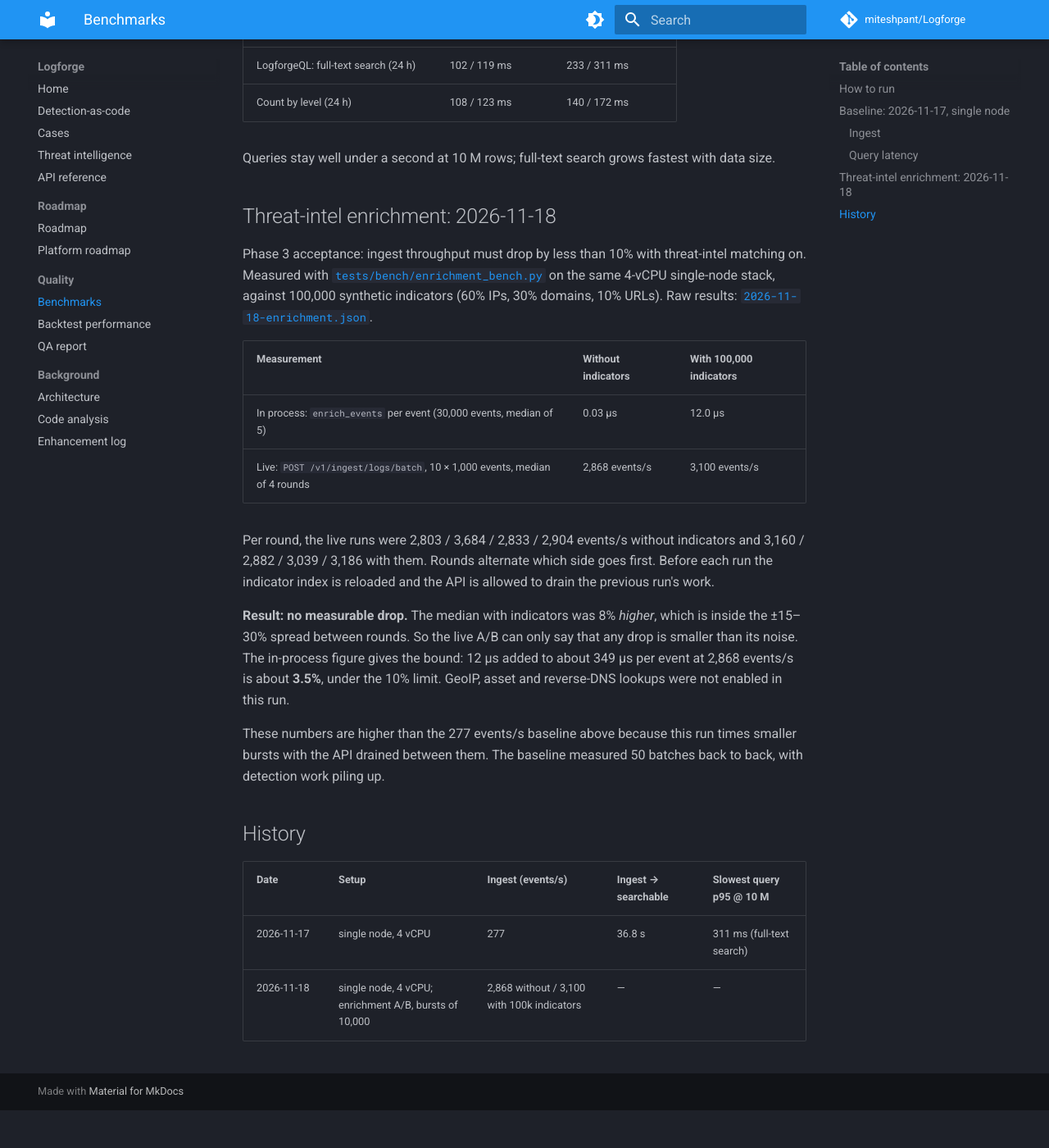
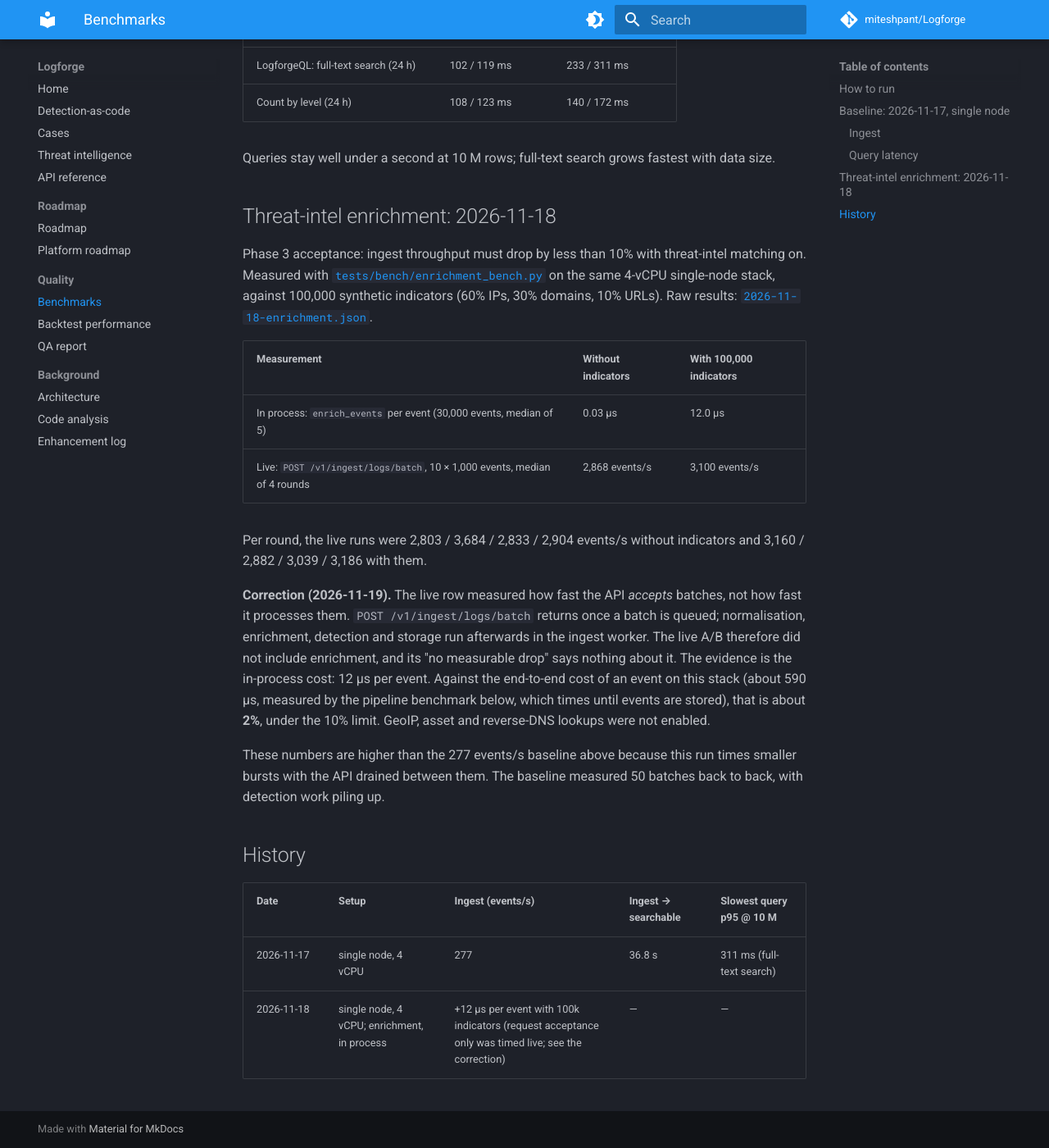
Before and after one commit to miteshpant/Logforge, an MkDocs documentation site: the page built from docs/benchmarks/README.md, in a window 1280 px wide and 1400 px high, scrolled down 1663 px. Shown: the whole window at 82% size. Built offline with MkDocs 1.6.1 and Material for MkDocs 9.7.7, drawn with Linux system fonts in a browser that asks for light colours; comment, search, counter and statistics services are not loaded; before the commit the page ends 3017 px from its top, so only the background shows below that.

Commit message:
Correct the Phase 3 benchmark; record Phase 4 follow-ups
- The Phase 3 live A/B timed POST /v1/ingest/logs/batch, which returns
  once a batch is queued. Enrichment runs afterwards in the ingest worker,
  so that run never measured it, and "no measurable drop" was not
  evidence. The docs now say so. The criterion rests on the in-process
  cost: 12 µs per event, about 2% of the ~590 µs an event costs end to
  end, as measured by the new pipeline benchmark.
- The pipeline benchmark's verdict uses each side's best run, with the
  median also reported. Whole runs on the shared single-node stack slow
  down several-fold at random.
- ROADMAP follow-ups:
  - Phase 4 gaps: route destinations, per-process metrics, a JSON-only
    editor, OTLP/JSON and field mappings not yet pipelines, and runner
    overhead;
  - the per-request ALTER TABLE UPDATE quota mutations, the likely
    source of the benchmark swings.
- Raw results of the first, 3-round end-to-end run.

Co-Authored-By: Claude Opus 5.5 <noreply@anthropic.com>
Claude-Session: https://claude.ai/code/session_017j6Y7u5fbgghW6rbktQFja

```diff
--- a/docs/benchmarks/README.md
+++ b/docs/benchmarks/README.md
@@ -75,16 +75,18 @@ on the same 4-vCPU single-node stack, against 100,000 synthetic indicators
 | Live: `POST /v1/ingest/logs/batch`, 10 × 1,000 events, median of 4 rounds | 2,868 events/s | 3,100 events/s |
 
 Per round, the live runs were 2,803 / 3,684 / 2,833 / 2,904 events/s
-without indicators and 3,160 / 2,882 / 3,039 / 3,186 with them. Rounds
-alternate which side goes first. Before each run the indicator index is
-reloaded and the API is allowed to drain the previous run's work.
+without indicators and 3,160 / 2,882 / 3,039 / 3,186 with them.
 
-**Result: no measurable drop.** The median with indicators was 8% *higher*,
-which is inside the ±15–30% spread between rounds. So the live A/B can only
-say that any drop is smaller than its noise. The in-process figure gives the
-bound: 12 µs added to about 349 µs per event at 2,868 events/s is about
-**3.5%**, under the 10% limit. GeoIP, asset and reverse-DNS lookups were not
-enabled in this run.
+**Correction (2026-11-19).** The live row measured how fast the API
+*accepts* batches, not how fast it processes them. `POST
+/v1/ingest/logs/batch` returns once a batch is queued; normalisation,
+enrichment, detection and storage run afterwards in the ingest worker. The
+live A/B therefore did not include enrichment, and its "no measurable drop"
+says nothing about it. The evidence is the in-process cost: 12 µs per event.
+Against the end-to-end cost of an event on this stack (about 590 µs,
+measured by the pipeline benchmark below, which times until events are
+stored), that is about **2%**, under the 10% limit. GeoIP, asset and
+reverse-DNS lookups were not enabled.
 
 These numbers are higher than the 277 events/s baseline above because this
 run times smaller bursts with the API drained between them. The baseline
@@ -95,4 +97,4 @@ measured 50 batches back to back, with detection work piling up.
 | Date | Setup | Ingest (events/s) | Ingest → searchable | Slowest query p95 @ 10 M |
 |---|---|---|---|---|
 | 2026-11-17 | single node, 4 vCPU | 277 | 36.8 s | 311 ms (full-text search) |
-| 2026-11-18 | single node, 4 vCPU; enrichment A/B, bursts of 10,000 | 2,868 without / 3,100 with 100k indicators | — | — |
+| 2026-11-18 | single node, 4 vCPU; enrichment, in process | +12 µs per event with 100k indicators (request acceptance only was timed live; see the correction) | — | — |
```
Also changed, not shown: docs/PLATFORM_ROADMAP.md (+1 -1 lines), docs/ROADMAP.md (+16 -0 lines), docs/benchmarks/2026-11-19-pipelines.json (added, +69 -0 lines), docs/threat-intel.md (+3 -3 lines), 2 other files.
